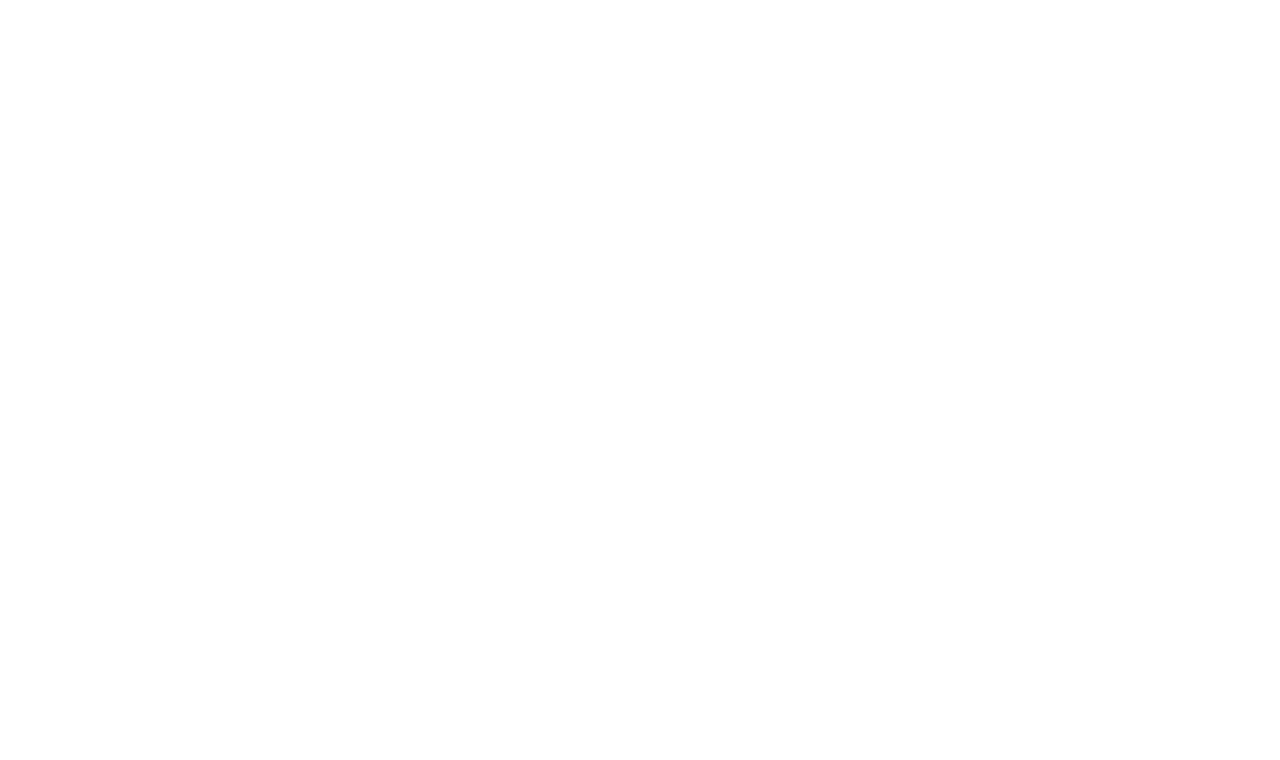
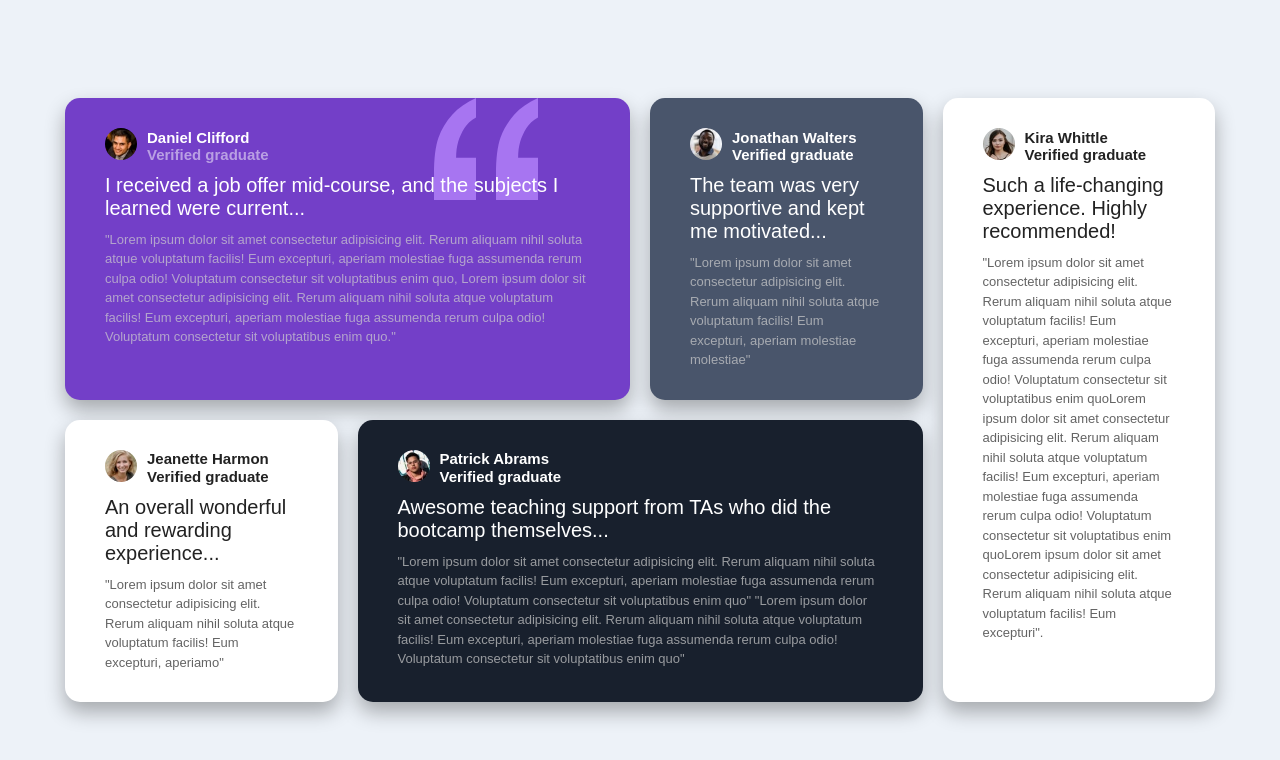
Before and after one commit to SemptechVzla/Frontendmentor, a plain HTML site: page testimonial_grid/index.html in a window 1280 px wide. Drawn offline with Linux system fonts and the light colour scheme.

Commit message:
terminado de practica de testimonial grid

```diff
--- a/testimonial_grid/css/style.css
+++ b/testimonial_grid/css/style.css
@@ -0,0 +1,132 @@
+:root {
+    --color-body: #edf2f8;
+    --color-whiteglobal: #fff;
+    --color-blackglobal: #222;
+    --color-greyglobal: #49556b;
+    --color-greyparrafo: #CFCFCF;
+    --color-daniel: #733fc8;
+    --color-jona: #49556b;
+    --color-patrick: #18202d;
+    --color-jeane: #ffffff;
+    --color-kira: #ffffff;
+    --font-primary: 'BarlowSemiCondensed-Regular', sans-serif;
+    --border-radius: 20px;
+    --border-radius-photos: 30px;
+  }
+
+  @font-face {
+    font-family: 'BarlowSemiCondensed-Regular';
+    src: url('../fonts/BarlowSemiCondensed-Regular.ttf') format('truetype');
+    font-weight: normal;
+    font-style: normal;
+  }
+
+  * {
+    padding: 0;
+    margin: 0;
+    box-sizing: border-box;
+    font-family: 'Barlow Semi Condensed', sans-serif;
+  }
+
+  body {
+    font-size: 13px;
+    background-color: var(--color-body);
+    display: flex;
+    justify-content: center;
+    align-items: center;
+    min-height: 100vh;
+
+    section {
+      display: grid;
+      max-width: 1150px;
+      grid-template-columns: repeat(4, 1fr);
+      grid-template-rows: repeat(2, min-content);
+      grid-gap: 20px;
+
+      .testimonial {
+        display: flex;
+        flex-direction: column;
+        background-color: var(--color-greyglobal);
+        box-shadow: 0 10px 20px rgba(0, 0, 0, 0.3);
+        border-radius: 15px;
+        padding: 30px 40px;
+
+        &.testimonial1 {
+          grid-column: 1/3;
+          background-color: var(--color-daniel);
+          background-image: url('../src/bg-pattern-quotation.svg');
+          background-repeat: no-repeat;
+          background-position: 80% 0;
+        }
+
+        &.testimonial2 {
+          grid-column: 3/4;
+        }
+
+        &.testimonial3 {
+          grid-row: 2/3;
+          grid-column: 1/2;
+          background-color: var(--color-whiteglobal);
+
+          .parrafo-quote,
+          .profile_user,
+          .parrafo-detail {
+            color: var(--color-blackglobal);
+          }
+        }
+
+        &.testimonial4 {
+          background-color: var(--color-patrick);
+          grid-row: 2/3;
+          grid-column: 2/4;
+        }
+
+        &.testimonial5 {
+          grid-row: -1/1;
+          grid-column: 4/5;
+          background-color: var(--color-whiteglobal);
+
+          .parrafo-quote,
+          .profile_user,
+          .parrafo-detail {
+            color: var(--color-blackglobal);
+          }
+        }
+
+        .profile_user {
+          display: flex;
+          align-items: center;
+          color: var(--color-whiteglobal);
+          margin-bottom: 10px;
+
+          img {
+            width: 32px;
+            height: 32px;
+            border-radius: 50%;
+            margin-right: 10px;
+          }
+        }
+
+        .user_info {
+          font-weight: 600;
+          font-size: 15px;
+        }
+
+        .title_estado {
+          opacity: 0.5;
+        }
+
+        .parrafo-quote {
+          color: var(--color-whiteglobal);
+          margin-bottom: 10px;
+          font-size: 20px;
+        }
+
+        .parrafo-detail {
+          color: var(--color-greyparrafo);
+          line-height: 1.5;
+          opacity: 0.7;
+        }
+      }
+    }
+  }
--- a/testimonial_grid/index.html
+++ b/testimonial_grid/index.html
@@ -9,25 +9,97 @@
     <title>testimonials grid section main</title>
 </head>
 <body>
-    <section class="Testimonios">
-        <article class="comentario">
-            <section class="usuario">
-                <!--
-                imagen
-                nombre del usuario
-                verified
-                -->
-            </section>
-            <section class="parrafos">
-                <!--
-                los parrafos
-                -->
-            </section>
+    <section>
+        <article class="testimonial testimonial1">
+            <header class="profile_user">
+                <figure>
+                    <img src="src/image-daniel.jpg" alt="foto de daniel">
+                </figure>
+                <figcaption class="user_info">
+                    <h4>Daniel Clifford</h4>
+                    <p class="title_estado">Verified graduate</p>
+                </figcaption>
+            </header>
+            <blockquote class="parrafo-quote">
+                I received a job offer mid-course, and the subjects I learned were current...
+            </blockquote>
+            <p class="parrafo-detail">
+                "Lorem ipsum dolor sit amet consectetur adipisicing elit. Rerum aliquam nihil soluta atque voluptatum facilis! Eum excepturi, aperiam molestiae fuga assumenda rerum culpa odio! Voluptatum consectetur sit voluptatibus enim quo, Lorem ipsum dolor sit amet consectetur adipisicing elit. Rerum aliquam nihil soluta atque voluptatum facilis! Eum excepturi, aperiam molestiae fuga assumenda rerum culpa odio! Voluptatum consectetur sit voluptatibus enim quo."
+            </p>
         </article>
-        <article class="comentario"></article>
-        <article class="comentario"></article>
-        <article class="comentario"></article>
-        <article class="comentario"></article>
+
+        <article class="testimonial testimonial2">
+            <header class="profile_user">
+                <figure>
+                    <img src="src/image-jonathan.jpg" alt="foto de jonathan">
+                </figure>
+                <figcaption class="user_info">
+                    <h4>Jonathan Walters</h4>
+                    <p class="verified">Verified graduate</p>
+                </figcaption>
+            </header>
+            <blockquote class="parrafo-quote">
+                The team was very supportive and kept me motivated...
+            </blockquote>
+            <p class="parrafo-detail">
+                "Lorem ipsum dolor sit amet consectetur adipisicing elit. Rerum aliquam nihil soluta atque voluptatum facilis! Eum excepturi, aperiam molestiae molestiae"
+            </p>
+        </article>
+
+        <article class="testimonial testimonial3">
+            <header class="profile_user">
+                <figure>
+                    <img src="src/image-jeanette.jpg" alt="foto de jeane">
+                </figure>
+                <figcaption class="user_info">
+                    <h4>Jeanette Harmon</h4>
+                    <p class="verified">Verified graduate</p>
+                </figcaption>
+            </header>
+            <blockquote class="parrafo-quote">
+                An overall wonderful and rewarding experience...
+            </blockquote>
+            <p class="parrafo-detail">
+                "Lorem ipsum dolor sit amet consectetur adipisicing elit. Rerum aliquam nihil soluta atque voluptatum facilis! Eum excepturi, aperiamo"
+            </p>
+        </article>
+
+        <article class=" testimonial testimonial4">
+            <header class="profile_user">
+                <figure>
+                    <img src="src/image-patrick.jpg" alt="foto de patrick">
+                </figure>
+                <figcaption class="user_info">
+                    <h4>Patrick Abrams</h4>
+                    <p class="verified">Verified graduate</p>
+                </figcaption>
+            </header>
+            <blockquote class="parrafo-quote">
+                Awesome teaching support from TAs who did the bootcamp themselves...
+            </blockquote>
+            <p class="parrafo-detail">
+                "Lorem ipsum dolor sit amet consectetur adipisicing elit. Rerum aliquam nihil soluta atque voluptatum facilis! Eum excepturi, aperiam molestiae fuga assumenda rerum culpa odio! Voluptatum consectetur sit voluptatibus enim quo"
+                "Lorem ipsum dolor sit amet consectetur adipisicing elit. Rerum aliquam nihil soluta atque voluptatum facilis! Eum excepturi, aperiam molestiae fuga assumenda rerum culpa odio! Voluptatum consectetur sit voluptatibus enim quo"
+            </p>
+        </article>
+
+        <article class=" testimonial testimonial5">
+            <header class="profile_user">
+                <figure>
+                    <img src="src/image-kira.jpg" alt="foto de kira">
+                </figure>
+                <figcaption class="user_info">
+                    <h4>Kira Whittle</h4>
+                    <p class="verified">Verified graduate</p>
+                </figcaption>
+            </header>
+            <blockquote class="parrafo-quote">
+                Such a life-changing experience. Highly recommended!
+            </blockquote>
+            <p class="parrafo-detail">
+                "Lorem ipsum dolor sit amet consectetur adipisicing elit. Rerum aliquam nihil soluta atque voluptatum facilis! Eum excepturi, aperiam molestiae fuga assumenda rerum culpa odio! Voluptatum consectetur sit voluptatibus enim quoLorem ipsum dolor sit amet consectetur adipisicing elit. Rerum aliquam nihil soluta atque voluptatum facilis! Eum excepturi, aperiam molestiae fuga assumenda rerum culpa odio! Voluptatum consectetur sit voluptatibus enim quoLorem ipsum dolor sit amet consectetur adipisicing elit. Rerum aliquam nihil soluta atque voluptatum facilis! Eum excepturi".
+            </p>
+        </article>
     </section>
 </body>
 </html>
```
